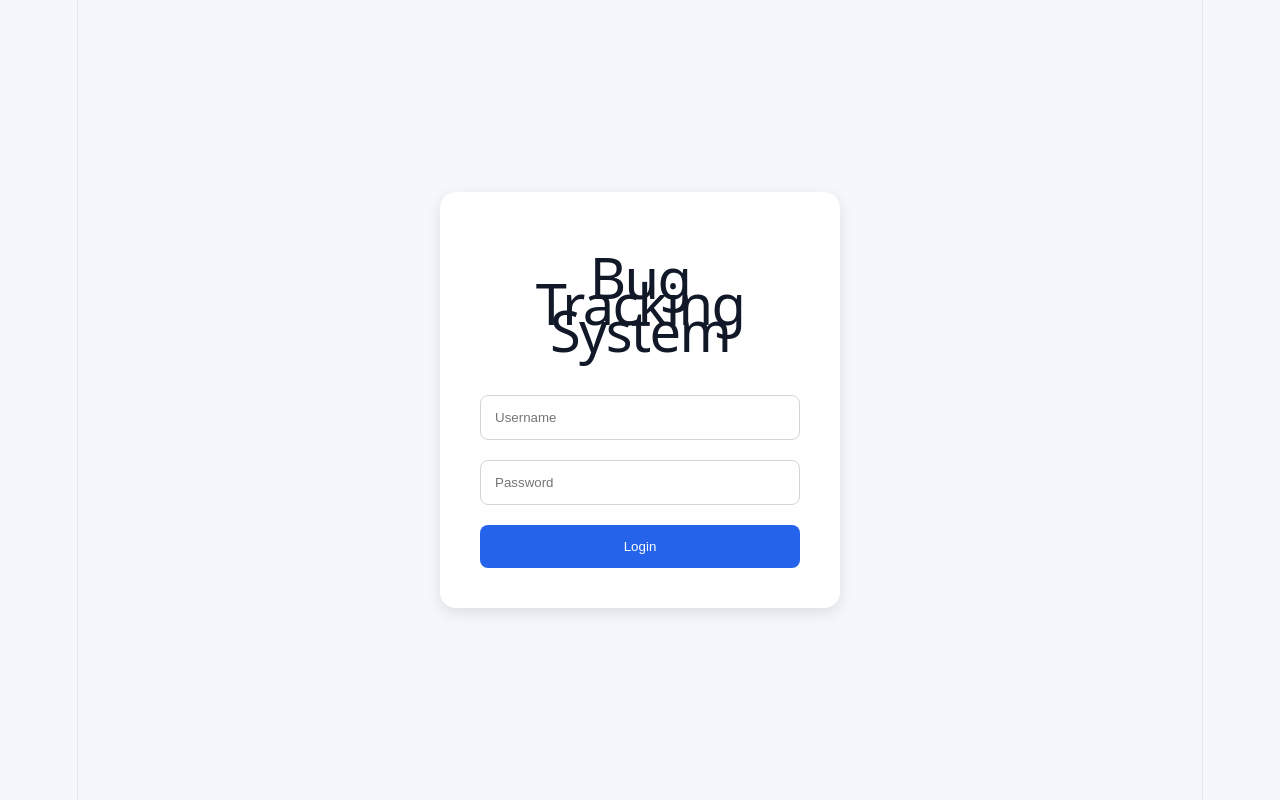
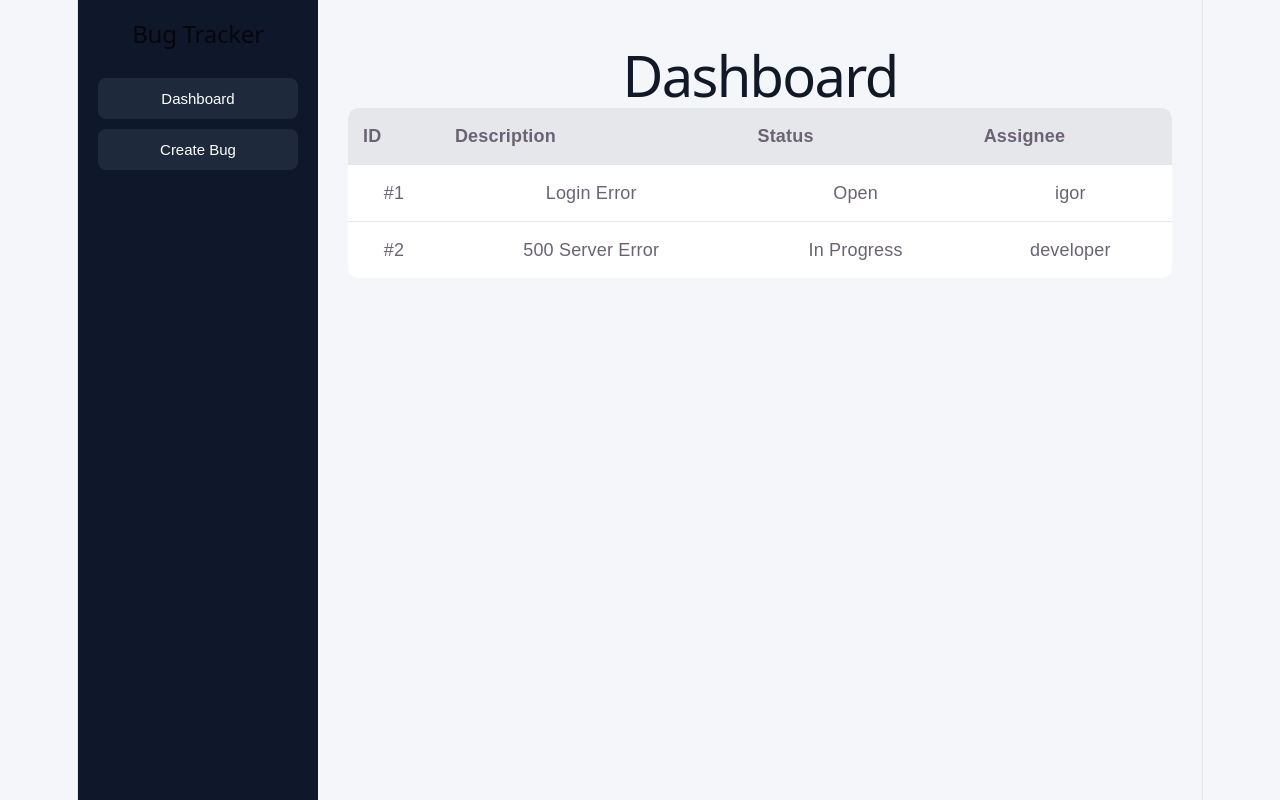
Before and after one commit to kur1k/bugtracker-frontend, a React (Vite) app: page / in a window 1280 px wide. Built offline with nearby package versions, Linux system fonts and the light colour scheme.

Commit message:
новыйкоммит

```diff
--- a/src/App.css
+++ b/src/App.css
@@ -5,227 +5,110 @@
 }
 
 body {
-  font-family: Arial;
-  background: #f4f7fc;
+  font-family: Arial, sans-serif;
+  background: #f4f6f9;
 }
 
-.app {
+.container {
   display: flex;
   min-height: 100vh;
 }
 
-/* SIDEBAR */
+/* Sidebar */
 
 .sidebar {
   width: 240px;
-  background: #06152d;
+  background: #0f172a;
   color: white;
-  padding: 30px 20px;
+  padding: 20px;
 }
 
 .sidebar h2 {
-  margin-bottom: 40px;
-}
-
-.sidebar nav {
-  display: flex;
-  flex-direction: column;
-  gap: 15px;
+  margin-bottom: 30px;
 }
 
 .sidebar button {
-  background: transparent;
+  width: 100%;
+  margin-bottom: 10px;
+  padding: 12px;
   border: none;
+  border-radius: 8px;
+  background: #1e293b;
   color: white;
-  text-align: left;
-  padding: 12px;
-  border-radius: 8px;
   cursor: pointer;
-  transition: 0.2s;
+  font-size: 15px;
 }
 
 .sidebar button:hover {
-  background: #0d2b57;
+  background: #334155;
 }
 
-.sidebar .active {
-  background: #2563eb;
-}
+/* Main Content */
 
-/* MAIN */
-
-.main {
+.content {
   flex: 1;
   padding: 30px;
 }
 
-/* TOPBAR */
-
-.topbar {
-  display: flex;
-  justify-content: space-between;
-  align-items: center;
-}
-
-.topbar h1 {
+.content h1 {
+  margin-bottom: 20px;
   color: #111827;
 }
 
-.create-btn {
-  background: #2563eb;
-  color: white;
-  border: none;
-  padding: 12px 18px;
-  border-radius: 8px;
-  cursor: pointer;
-}
-
-/* CARDS */
-
-.cards {
-  margin-top: 30px;
-  display: grid;
-  grid-template-columns: repeat(4, 1fr);
-  gap: 20px;
-}
-
-.card {
-  background: white;
-  padding: 25px;
-  border-radius: 14px;
-  box-shadow: 0 5px 15px rgba(0,0,0,0.08);
-}
-
-.card h3 {
-  color: #6b7280;
-  margin-bottom: 10px;
-}
-
-.card p {
-  font-size: 32px;
-  font-weight: bold;
-  color: #111827;
-}
-
-/* TABLE */
-
-.table-container {
-  margin-top: 30px;
-  background: white;
-  border-radius: 14px;
-  overflow: hidden;
-  box-shadow: 0 5px 15px rgba(0,0,0,0.08);
-}
+/* Table */
 
 table {
   width: 100%;
   border-collapse: collapse;
+  background: white;
+  border-radius: 10px;
+  overflow: hidden;
 }
 
 thead {
-  background: #f9fafb;
-}
-
-th,
-td {
-  padding: 18px;
-  text-align: left;
-  border-bottom: 1px solid #e5e7eb;
+  background: #e5e7eb;
 }
 
 th {
-  color: #6b7280;
+  padding: 15px;
+  text-align: left;
 }
 
-/* STATUS */
-
-.status,
-.priority {
-  padding: 6px 10px;
-  border-radius: 8px;
-  font-size: 12px;
-  font-weight: bold;
+td {
+  padding: 15px;
+  border-top: 1px solid #e5e7eb;
 }
 
-.open {
-  background: #fee2e2;
-  color: #dc2626;
+/* Form */
+
+.form {
+  background: white;
+  padding: 25px;
+  border-radius: 10px;
+  max-width: 500px;
 }
 
-.progress {
-  background: #fef3c7;
-  color: #d97706;
+.form input,
+.form select {
+  width: 100%;
+  padding: 12px;
+  margin-bottom: 15px;
+  border: 1px solid #d1d5db;
+  border-radius: 8px;
+  font-size: 15px;
 }
 
-.closed {
-  background: #dcfce7;
-  color: #16a34a;
+.form button {
+  width: 100%;
+  padding: 12px;
+  border: none;
+  background: #2563eb;
+  color: white;
+  border-radius: 8px;
+  cursor: pointer;
+  font-size: 16px;
 }
 
-.high {
-  background: #fecaca;
-  color: #b91c1c;
+.form button:hover {
+  background: #1d4ed8;
 }
-
-.medium {
-  background: #fde68a;
-  color: #b45309;
-}
-
-.low {
-  background: #bbf7d0;
-  color: #15803d;
-}
-
-.login-page {
-  display: flex;
-  justify-content: center;
-  align-items: center;
-  height: 100vh;
-  background: #f4f7fc;
-}
-
-.login-card {
-  width: 400px;
-  background: white;
-  padding: 40px;
-  border-radius: 16px;
-  box-shadow: 0 5px 15px rgba(0,0,0,0.1);
-
-  display: flex;
-  flex-direction: column;
-  gap: 20px;
-}
-
-.login-card h1 {
-  color: #111827;
-}
-
-.login-card input,
-.form-card input,
-.form-card textarea,
-.form-card select {
-  padding: 14px;
-  border: 1px solid #d1d5db;
-  border-radius: 8px;
-}
-
-.login-btn {
-  background: #2563eb;
-  color: white;
-  border: none;
-  padding: 14px;
-  border-radius: 8px;
-  cursor: pointer;
-}
-
-.form-card {
-  background: white;
-  padding: 30px;
-  border-radius: 16px;
-  margin-top: 20px;
-
-  display: flex;
-  flex-direction: column;
-  gap: 20px;
-}
--- a/src/App.jsx
+++ b/src/App.jsx
@@ -1,289 +1,133 @@
-import { useState } from 'react'
-import './App.css'
+import { useState } from "react";
+import "./App.css";
 
 function App() {
-
-    const [loggedIn, setLoggedIn] = useState(false)
-
-    const [page, setPage] = useState('dashboard')
+    const [page, setPage] = useState("dashboard");
 
     const [bugs, setBugs] = useState([
         {
             id: 1,
-            title: 'Login Error',
-            status: 'Open',
-            priority: 'High',
-            author: 'igor'
+            description: "Login Error",
+            status: "Open",
+            assignee: "igor",
         },
         {
             id: 2,
-            title: '500 Server Error',
-            status: 'In Progress',
-            priority: 'Medium',
-            author: 'developer'
-        }
-    ])
+            description: "500 Server Error",
+            status: "In Progress",
+            assignee: "developer",
+        },
+    ]);
 
-    const [title, setTitle] = useState('')
-    const [priority, setPriority] = useState('High')
+    const [description, setDescription] = useState("");
+    const [status, setStatus] = useState("Open");
+    const [assignee, setAssignee] = useState("");
 
     const createBug = () => {
+        if (!description || !assignee) return;
 
         const newBug = {
             id: bugs.length + 1,
-            title: title,
-            status: 'Open',
-            priority: priority,
-            author: 'igor'
-        }
+            description,
+            status,
+            assignee,
+        };
 
-        setBugs([...bugs, newBug])
+        setBugs([...bugs, newBug]);
 
-        setTitle('')
-        setPriority('High')
+        setDescription("");
+        setStatus("Open");
+        setAssignee("");
 
-        setPage('dashboard')
-    }
-
-    if (!loggedIn) {
+        setPage("dashboard");
+    };
 
     return (
-            <div className="login-page">
+        <div className="container">
+            <aside className="sidebar">
+                <h2>Bug Tracker</h2>
 
-                <div className="login-card">
-
-                    <h1>Bug Tracking System</h1>
-
-                    <input placeholder="Username" />
-
-                    <input
-                        type="password"
-                        placeholder="Password"
-                    />
-
-                    <button
-                        className="login-btn"
-                        onClick={() => setLoggedIn(true)}
-                    >
-                        Login
-                    </button>
-
-                </div>
-
-            </div>
-        )
-    }
-
-    return (
-
-        <div className="app">
-
-            <aside className="sidebar">
-
-                <h2>🐞 Bug Tracker</h2>
-
-                <button onClick={() => setPage('dashboard')}>
+                <button onClick={() => setPage("dashboard")}>
                     Dashboard
                 </button>
 
-                <button onClick={() => setPage('create')}>
+                <button onClick={() => setPage("create")}>
                     Create Bug
                 </button>
-
-                <button onClick={() => setPage('admin')}>
-                    Admin Panel
-                </button>
-
-                <button onClick={() => setLoggedIn(false)}>
-                    Logout
-                </button>
-
             </aside>
 
-            <main className="main">
-
-                {page === 'dashboard' && (
-
-                    <div>
-
-                        <div className="topbar">
-
+            <main className="content">
+                {page === "dashboard" && (
+                    <>
                         <h1>Dashboard</h1>
 
-                            <button
-                                className="create-btn"
-                                onClick={() => setPage('create')}
-                            >
-                                + Create Bug
-                            </button>
-
-                        </div>
-
-                        <div className="cards">
-
-                            <div className="card">
-                                <h3>Total Bugs</h3>
-                                <p>{bugs.length}</p>
-                            </div>
-
-                            <div className="card">
-                                <h3>Open Bugs</h3>
-                                <p>
-                                    {
-                                        bugs.filter(
-                                            bug => bug.status === 'Open'
-                                        ).length
-                                    }
-                                </p>
-                            </div>
-
-                            <div className="card">
-                                <h3>High Priority</h3>
-                                <p>
-                                    {
-                                        bugs.filter(
-                                            bug => bug.priority === 'High'
-                                        ).length
-                                    }
-                                </p>
-                            </div>
-
-                        </div>
-
-                        <div className="table-container">
-
                         <table>
-
                             <thead>
                                 <tr>
                                     <th>ID</th>
-                                        <th>Title</th>
+                                    <th>Description</th>
                                     <th>Status</th>
-                                        <th>Priority</th>
-                                        <th>Author</th>
+                                    <th>Assignee</th>
                                 </tr>
                             </thead>
 
                             <tbody>
-
                                 {bugs.map((bug) => (
-
                                     <tr key={bug.id}>
-
                                         <td>#{bug.id}</td>
-
-                                            <td>{bug.title}</td>
-
+                                        <td>{bug.description}</td>
                                         <td>{bug.status}</td>
-
-                                            <td>{bug.priority}</td>
-
-                                            <td>{bug.author}</td>
-
+                                        <td>{bug.assignee}</td>
                                     </tr>
-
                                 ))}
-
                             </tbody>
-
                         </table>
-
-                        </div>
-
-                    </div>
-
+                    </>
                 )}
 
-                {page === 'create' && (
+                {page === "create" && (
+                    <>
+                        <h1>Create Bug</h1>
 
-                    <div>
-
-                        <div className="topbar">
-                            <h1>Create Bug</h1>
-                        </div>
-
-                        <div className="form-card">
-
+                        <div className="form">
                             <input
-                                placeholder="Bug title"
-                                value={title}
+                                type="text"
+                                placeholder="Description"
+                                value={description}
                                 onChange={(e) =>
-                                    setTitle(e.target.value)
+                                    setDescription(e.target.value)
                                 }
                             />
 
                             <select
-                                value={priority}
+                                value={status}
                                 onChange={(e) =>
-                                    setPriority(e.target.value)
+                                    setStatus(e.target.value)
                                 }
                             >
-                                <option>High</option>
-                                <option>Medium</option>
-                                <option>Low</option>
+                                <option>Open</option>
+                                <option>In Progress</option>
+                                <option>Closed</option>
                             </select>
 
-                            <button
-                                className="create-btn"
-                                onClick={createBug}
-                            >
-                                Create Bug
+                            <input
+                                type="text"
+                                placeholder="Assignee"
+                                value={assignee}
+                                onChange={(e) =>
+                                    setAssignee(e.target.value)
+                                }
+                            />
+
+                            <button onClick={createBug}>
+                                Create
                             </button>
-
                         </div>
-
+                    </>
+                )}
+            </main>
         </div>
-
-                )}
-
-                {page === 'admin' && (
-
-                    <div>
-
-                        <div className="topbar">
-                            <h1>Admin Panel</h1>
-                        </div>
-
-                        <div className="table-container">
-
-                            <table>
-
-                                <thead>
-                                    <tr>
-                                        <th>User</th>
-                                        <th>Role</th>
-                                        <th>Status</th>
-                                    </tr>
-                                </thead>
-
-                                <tbody>
-
-                                    <tr>
-                                        <td>admin</td>
-                                        <td>Administrator</td>
-                                        <td>Active</td>
-                                    </tr>
-
-                                    <tr>
-                                        <td>developer</td>
-                                        <td>Developer</td>
-                                        <td>Active</td>
-                                    </tr>
-
-                                </tbody>
-
-                            </table>
-
-                        </div>
-
-                    </div>
-
-                )}
-
-            </main>
-
-        </div>
-    )
+    );
 }
 
-export default App
+export default App;
```
Lines whose indentation alone changed are shown as unchanged.
